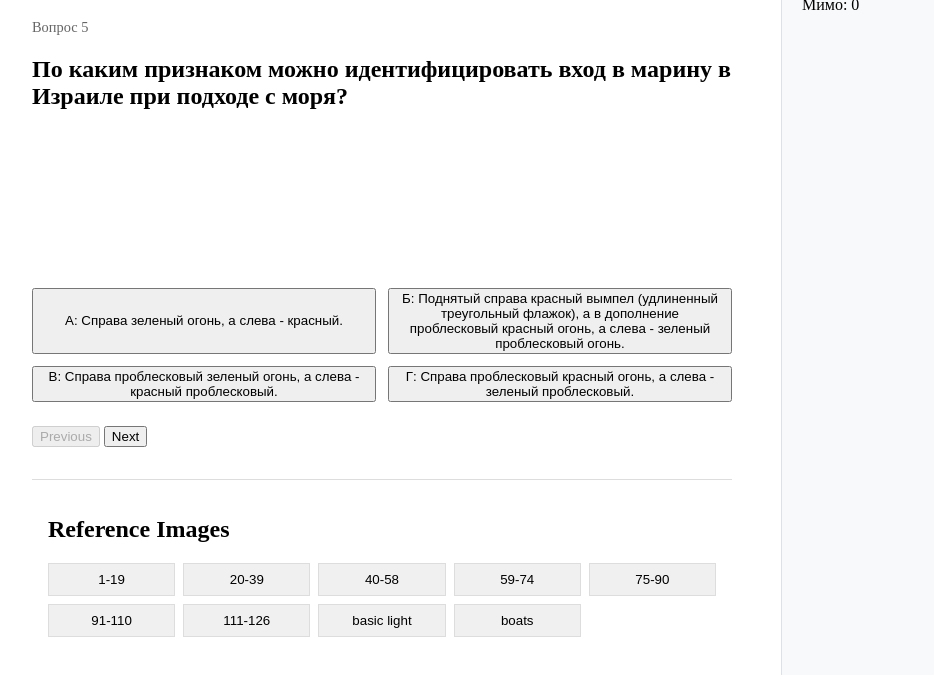
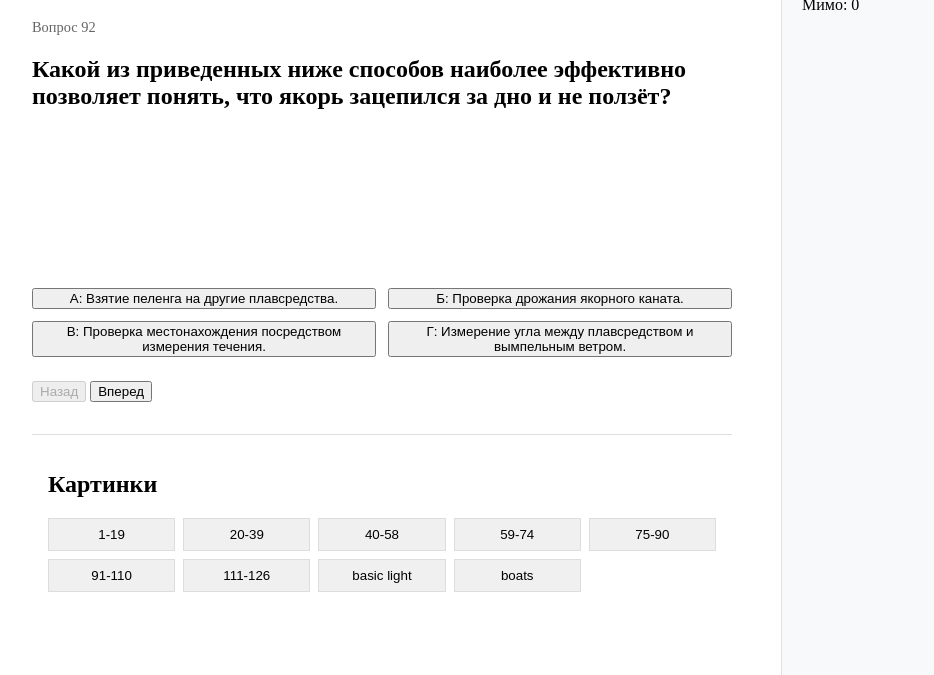
Before and after one commit to mrbublos/yach-theory-quiz, a website: page index.html in a window 1280 px wide. Shown: the part 101-776 px from the top of the page, without its empty margins (258-1192 px from the left). Drawn offline with Linux system fonts and the light colour scheme.

Commit message:
added full questions

```diff
--- a/index.html
+++ b/index.html
@@ -41,17 +41,18 @@
         </div>
 
         <div class="navigation">
-            <button id="prev-btn" aria-label="Previous question">Previous</button>
-            <button id="next-btn" aria-label="Next question">Next</button>
+            <button id="prev-btn" aria-label="Previous question">Назад</button>
+            <button id="next-btn" aria-label="Next question">Вперед</button>
         </div>
 
         <section class="image-gallery">
-            <h2>Reference Images</h2>
+            <h2>Картинки</h2>
             <div class="gallery-buttons" id="image-buttons"></div>
         </section>
     </main>
 
     <script src="questions.js"></script>
+    <script src="questions-full.js"></script>
     <script src="js/app.js"></script>
 
     <div id="image-modal" class="modal">
--- a/js/app.js
+++ b/js/app.js
@@ -130,7 +130,7 @@ function handleAnswer(e) {
 
 // Quiz initialization
 function initializeQuiz() {
-  shuffledQuestions = [...questions].sort(() => Math.random() - 0.5);
+  shuffledQuestions = [...allQuestions].sort(() => Math.random() - 0.5);
   currentQuestionIndex = 0;
   score = 0;
   correctCount = 0;
```
